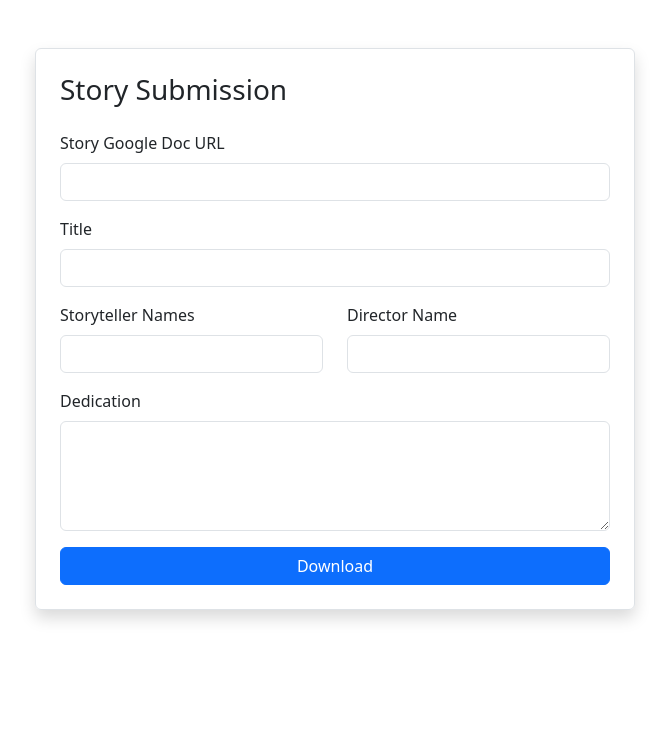
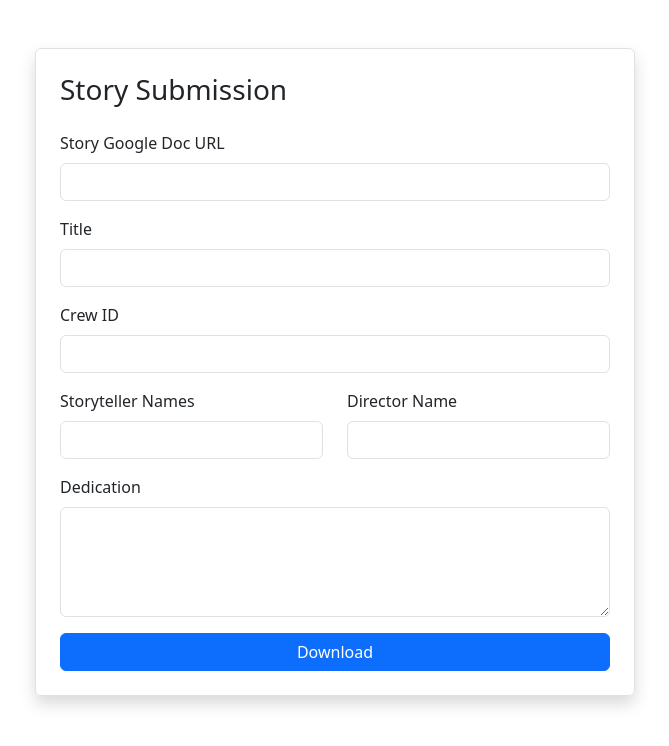
Before and after one commit to Ibrahimsuf/WrittenOutLoudDocGeneratorAutomation2, a Flask app: page / in a window 1280 px wide. Shown: the top 746 px of the page, without its empty margins (305-974 px from the left). Run offline with Flask 3, Linux system fonts and the light colour scheme.

Commit message:
let user input different crew ids

```diff
--- a/app.py
+++ b/app.py
@@ -248,6 +248,7 @@ def index():
     storyteller_names = sorted(data.get("storyteller_names", []))
     storyteller_names_str = ", ".join(storyteller_names)
     director_name = data.get("director_name", [""])[0]
+    crew_id = data.get("crew_id", [""])[0]
     dedication = data.get("dedication", [""])[0]
 
     logger.info(
@@ -257,6 +258,7 @@ def index():
             "title": title,
             "storyteller_names": storyteller_names_str,
             "director_name": director_name,
+            "crew_id": crew_id,
             "dedication_length": len(dedication),
         },
     )
@@ -305,6 +307,7 @@ def index():
             title,
             storyteller_names_str,
             director_name,
+            crew_id,
             dedication,
             "Start Pages",
         )
--- a/templates/form.html
+++ b/templates/form.html
@@ -22,6 +22,11 @@
     <input type="text" class="form-control" id="title" name="title">
   </div>
 
+  <div class="mb-3">
+    <label for="crew_id" class="form-label">Crew ID</label>
+    <input type="text" class="form-control" id="crew_id" name="crew_id">
+  </div>
+
   <div class="row mb-3">
     <div class="col">
       <label for="storyteller_names" class="form-label">Storyteller Names</label>
--- a/utils.py
+++ b/utils.py
@@ -73,6 +73,7 @@ def add_start_pages(
     title: str,
     storyteller_names: str,
     director_name: str,
+    crew_id: str,
     dedication: str,
     new_doc_name: str,
 ) -> str:
@@ -120,6 +121,15 @@ def add_start_pages(
                     "matchCase": True,
                 },
                 "replaceText": director_name,
+            }
+        },
+        {
+            "replaceAllText": {
+                "containsText": {
+                    "text": "{{crew_id}}",
+                    "matchCase": True,
+                },
+                "replaceText": crew_id,
             }
         },
         {
```
